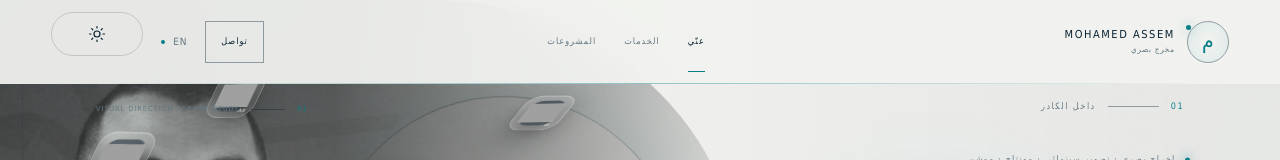
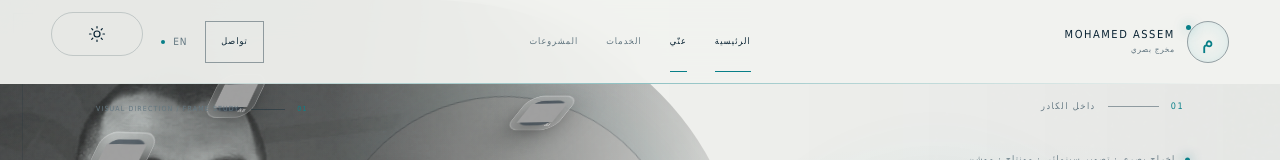
Before and after one commit to Abdo1629/assem-portfolio-web, a Next.js app: page / in a window 1280 px wide. Shown: the top 160 px of the page. Built offline with nearby package versions, Linux system fonts and the light colour scheme; grey boxes are pictures that could not be loaded.

Commit message:
content: add Arabic home navigation label

```diff
--- a/locales/ar.ts
+++ b/locales/ar.ts
@@ -65,6 +65,7 @@ export const ar: LocaleContent = {
     close: "إغلاق",
     soon: "سيُضاف الشو ريل قريبًا",
     navWork: "الأعمال",
+    navHome: "الرئيسية",
     navAbout: "عنّي",
     navProjects: "المشروعات",
     navServices: "الخدمات",
```
